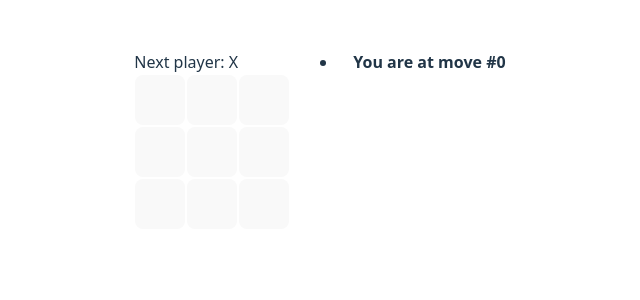
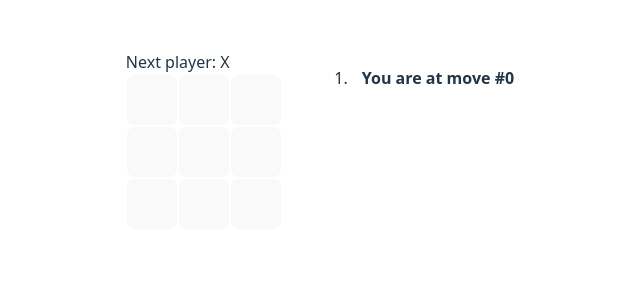
Before and after one commit to arthurguerra/tic-tac-toe, a React (Vite) app: page / in a window 1280 px wide. Shown: the top 300 px of the page, without its empty margins (315-955 px from the left). Built offline with nearby package versions, Linux system fonts and the light colour scheme.

Commit message:
refactor: change move history from unordered list to ordered list

```diff
--- a/src/TicTacToe.jsx
+++ b/src/TicTacToe.jsx
@@ -95,10 +95,9 @@ export default function Game() {
         <Board isXNext={xIsNext} squares={currentSquaresState} onPlay={handePlay}/>
       </div>
       <div className="game-info">
-        <div>{moves}</div>
+        <ol>{moves}</ol>
       </div>
     </div>
-
   );
 
 }
```
